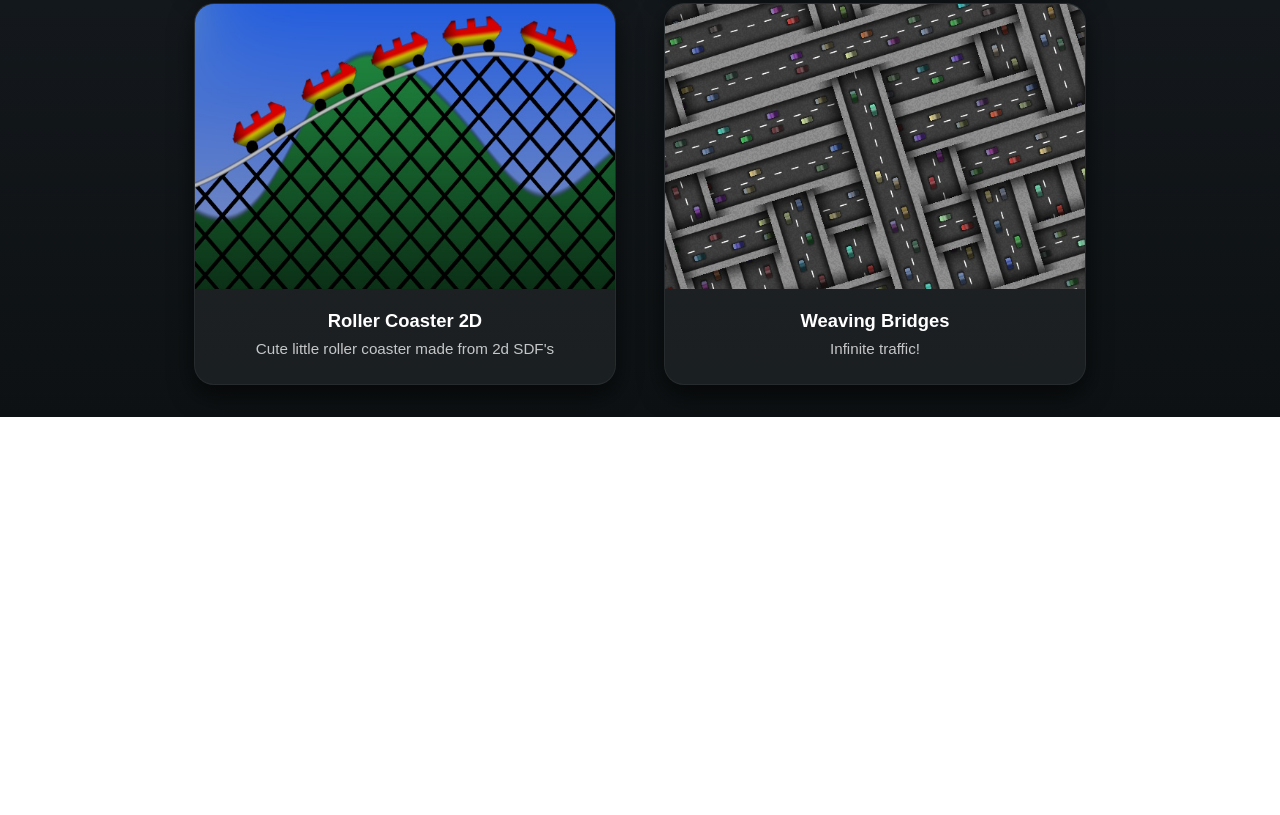
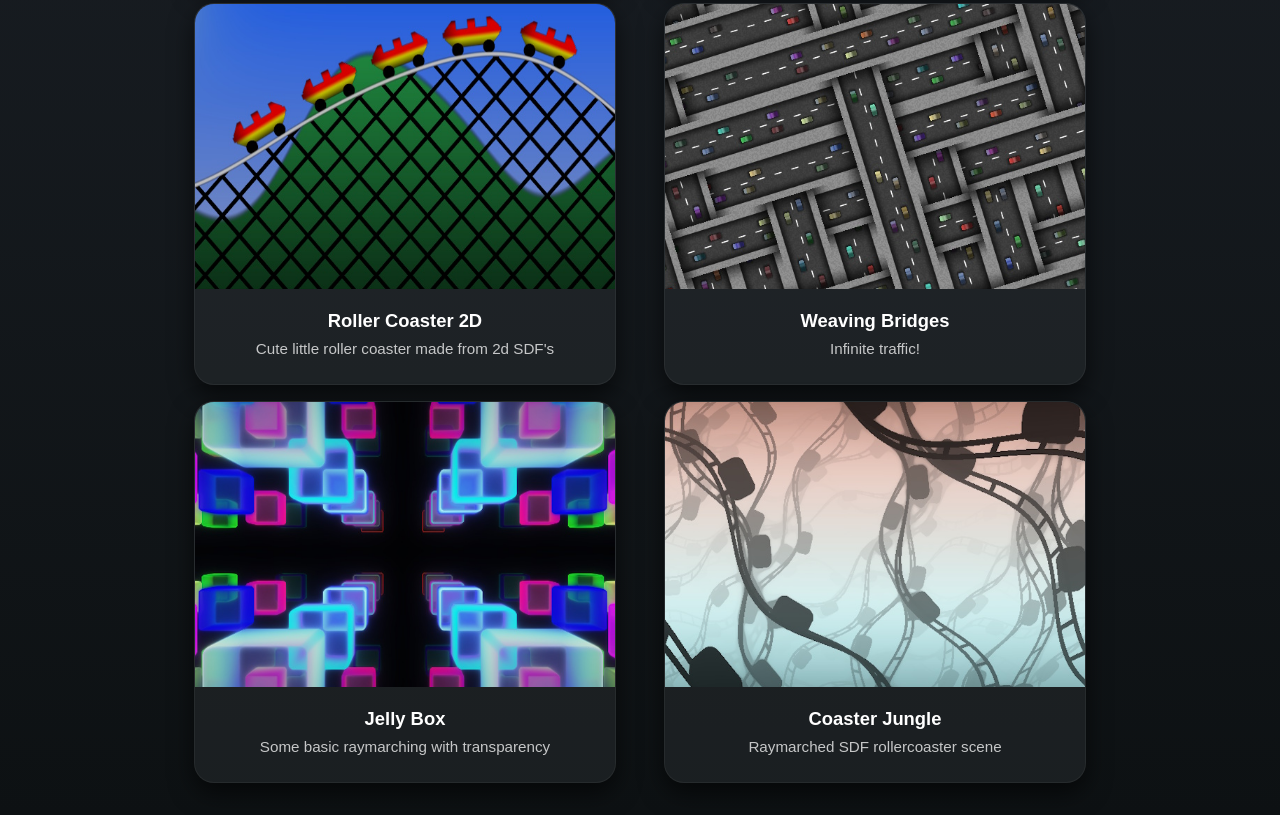
Before and after one commit to ColePeterson/MyWebsite, a plain HTML site: page ShaderGallery.html in a window 1280 px wide. Shown: the part 580-1395 px from the top of the page. Before the commit the page ends 997 px from the top, so only its background shows below. Drawn offline with nearby package versions, Linux system fonts and the light colour scheme.

Commit message:
Added more shaders

```diff
--- a/ShaderGallery.html
+++ b/ShaderGallery.html
@@ -259,7 +259,7 @@ html, body {
 
 
     <div class = "Title-Container">Shader Gallery</div>
-    <div class = "Title-Container Title-Container--Desc">Here is a collection of my pixel shader art ported from <span><a href = "https//www.shadertoy.com" style = "text-decoration: none;">shadertoy</a></span> to a custom built WebGL shader viewer.</div>
+    <div class = "Title-Container Title-Container--Desc">Here is a collection of my pixel shader art ported from <span><a href = "https://www.shadertoy.com/user/Plento" style = "text-decoration: none;">shadertoy</a></span> to a custom built WebGL shader viewer.</div>
 
 
 
@@ -319,6 +319,32 @@ html, body {
             </div>
         </div>
 
+        <div class="card" id = "Jelly" data-path = "Shaders/jellybox.txt" data-name = "Jelly Box" data-description = "Some basic raymarching with transparency">
+            <div class="card-image">
+                <img src="Images/shader_jelly.jpg" alt="Jelly Box">
+            </div>
+
+            <div class="card-body">
+                <h3 class="card-title">Jelly Box</h3>
+                <p class="card-text">
+                Some basic raymarching with transparency
+                </p>
+            </div>
+        </div>
+
+        <div class="card" id = "Jungle" data-path = "Shaders/jungle.txt" data-name = "Coaster Jungle" data-description = "Raymarched SDF rollercoaster scene">
+            <div class="card-image">
+                <img src="Images/shader_jungle.jpg" alt="Coaster Jungle">
+            </div>
+
+            <div class="card-body">
+                <h3 class="card-title">Coaster Jungle</h3>
+                <p class="card-text">
+                Raymarched SDF rollercoaster scene
+                </p>
+            </div>
+        </div>
+
 
     </div>
 
```
Also changed, not shown: Soundlab/CreateNode.js (+10 -10 lines), index.html (+7 -1 lines), Images/Icon_Github.png (added), Images/shader_jelly.jpg (added), Images/shader_jungle.jpg (added).
